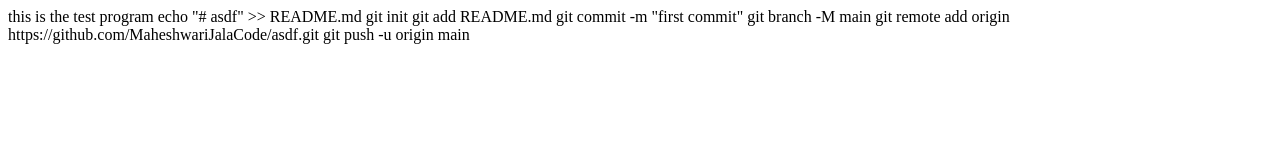
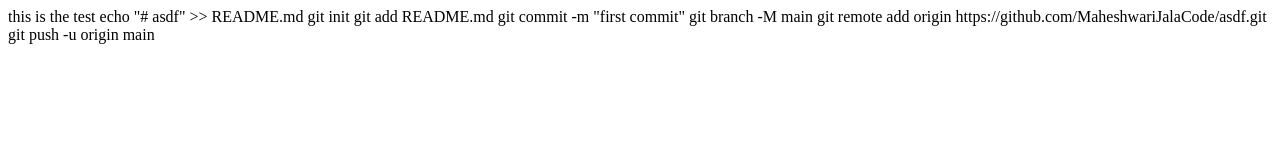
Before and after one commit to MaheshwariJalaCode/asdf, a plain HTML site: page index.html in a window 1280 px wide. Drawn offline with Linux system fonts and the light colour scheme.

Commit message:
Update index.html
ashish

```diff
--- a/index.html
+++ b/index.html
@@ -6,7 +6,7 @@
     <title>Document</title>
 </head>
 <body>
-    this is the test program
+    this is the test
 </body>
 </html>
 
```
